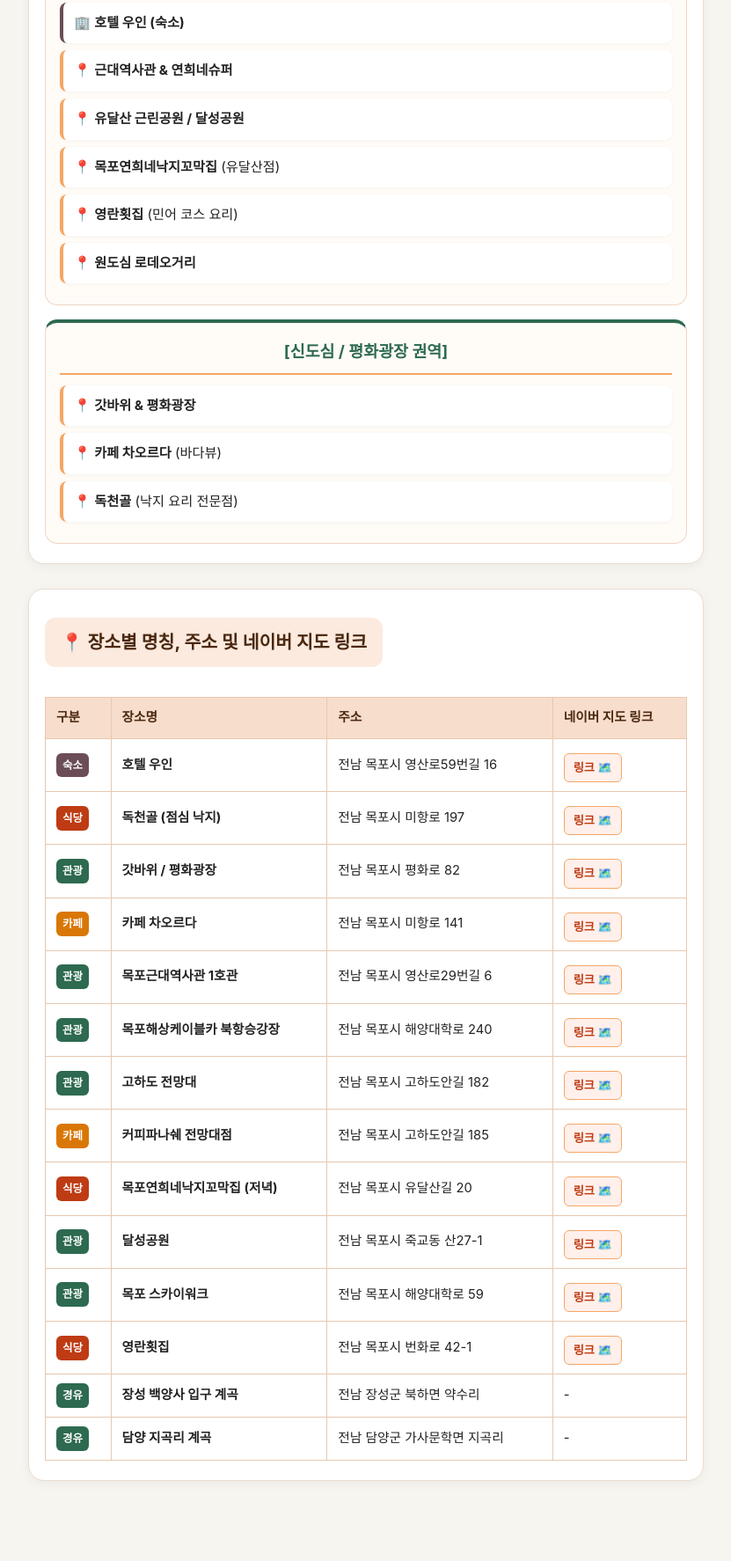
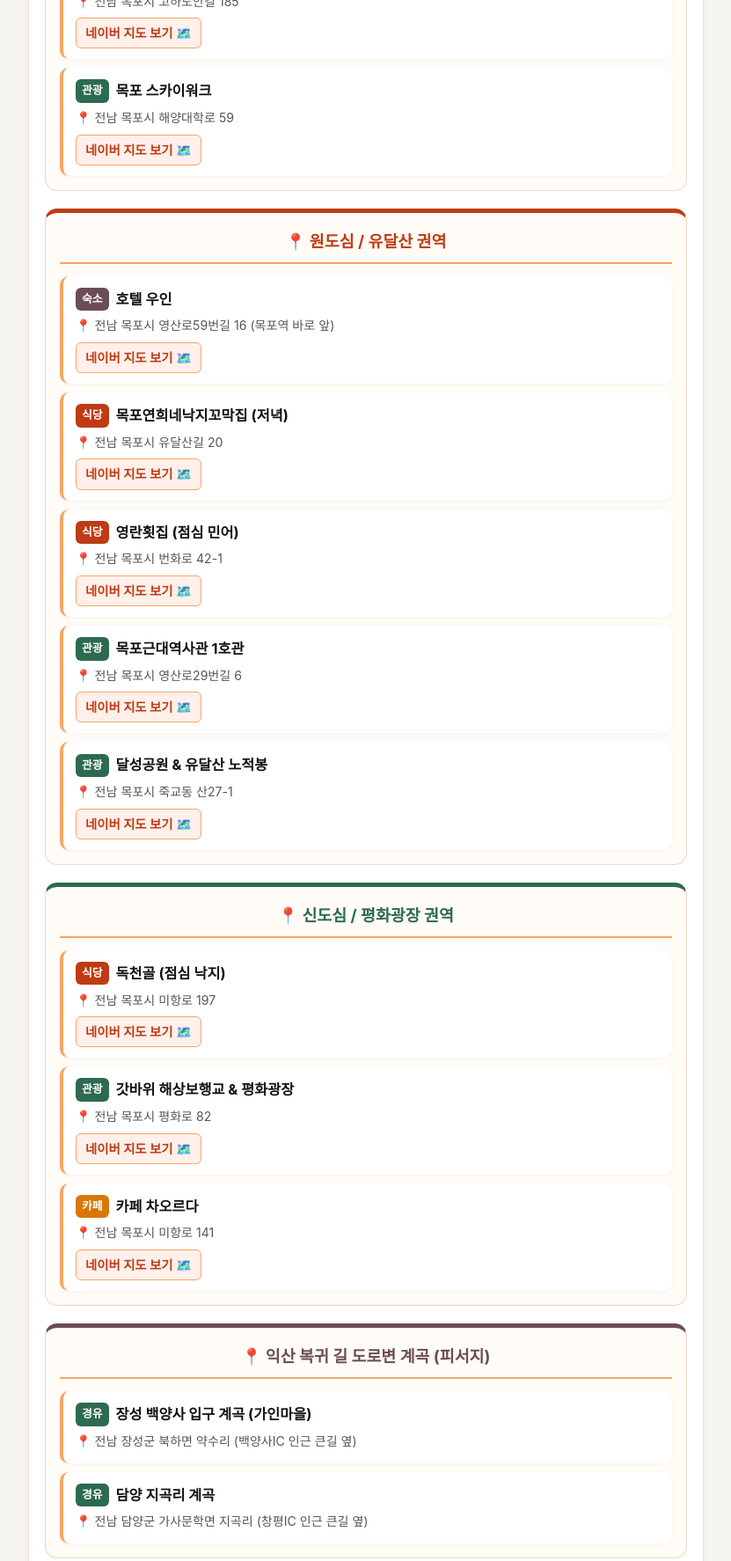
Before and after one commit to kse-beep/private, a plain HTML site: page mp2026/index.html in a window 1280 px wide. Shown: the part 3902-5676 px from the top of the page at 88% size, without its empty margins (224-1055 px from the left). Before the commit the page ends 5633 px from the top, so only its background shows below. Drawn offline with Linux system fonts and the light colour scheme; a web font is replaced by a local one.

Commit message:
Update index.html

```diff
--- a/mp2026/index.html
+++ b/mp2026/index.html
@@ -73,7 +73,7 @@
         .time-block {
             margin-bottom: 28px;
             padding-bottom: 24px;
-            border-bottom: 1px dashed #e8d0be; /* 코스 구분 가로선 */
+            border-bottom: 1px dashed #e8d0be;
             position: relative;
         }
         .time-block:last-child {
@@ -130,11 +130,11 @@
             border: 1px solid #f0d5c2;
         }
 
-        /* 레이아웃 맵 스타일 */
+        /* 권역별 거점 통합 카드 스타일 */
         .map-container {
             display: flex;
             flex-direction: column;
-            gap: 16px;
+            gap: 20px;
             margin-top: 16px;
         }
         .map-zone {
@@ -147,55 +147,49 @@
             font-size: 1.15em;
             text-align: center;
             padding-bottom: 8px;
-            margin-bottom: 12px;
+            margin-bottom: 14px;
             border-bottom: 2px solid #f5a665;
             font-weight: 700;
         }
-        .map-zone.west { border-top: 4px solid #d97706; }
-        .map-zone.center { border-top: 4px solid #be3b13; }
-        .map-zone.east { border-top: 4px solid #2d6a4f; }
+        .map-zone.west { border-top: 5px solid #d97706; }
+        .map-zone.center { border-top: 5px solid #be3b13; }
+        .map-zone.east { border-top: 5px solid #2d6a4f; }
+        .map-zone.way { border-top: 5px solid #6b4d57; }
 
-        .pin-item {
+        .pin-card {
             background: white;
-            padding: 10px 12px;
-            margin-bottom: 8px;
-            border-radius: 8px;
+            padding: 12px 14px;
+            margin-bottom: 10px;
+            border-radius: 10px;
             border-left: 4px solid #f5a665;
-            font-size: 0.95em;
-            color: #222222;
             box-shadow: 0 1px 4px rgba(0,0,0,0.04);
         }
+        .pin-card:last-child {
+            margin-bottom: 0;
+        }
+        .pin-header {
+            display: flex;
+            align-items: center;
+            gap: 8px;
+            margin-bottom: 4px;
+        }
+        .pin-name {
+            font-weight: 700;
+            font-size: 1.02em;
+            color: #111111;
+        }
+        .pin-address {
+            font-size: 0.88em;
+            color: #555555;
+            margin-top: 2px;
+        }
 
-        /* 테이블 스타일 */
-        .table-wrapper {
-            width: 100%;
-            overflow-x: auto;
-            margin-top: 14px;
-        }
-        table {
-            width: 100%;
-            border-collapse: collapse;
-            background: white;
-            border-radius: 8px;
-            min-width: 500px;
-        }
-        th, td {
-            border: 1px solid #e8c8b0;
-            padding: 10px 12px;
-            text-align: left;
-            font-size: 0.92em;
-            color: #222222;
-        }
-        th {
-            background-color: #f7ddcc;
-            color: #4a2810;
-            font-weight: 700;
-        }
+        /* 태그 스타일 */
         .category-tag {
             display: inline-block;
-            padding: 3px 7px;
+            padding: 2px 7px;
             border-radius: 6px;
-            font-size: 0.85em;
+            font-size: 0.8em;
             font-weight: 700;
             color: white;
             white-space: nowrap;
@@ -338,141 +332,154 @@
         </div>
     </div>
 
-    <!-- 2. 권역별 레이아웃 Map -->
+    <!-- 2. 통합 권역별 거점 지도 & 장소 정보 -->
     <div class="section">
-        <h2>🗺️ 목포 권역별 거점 레이아웃 Map</h2>
+        <h2>🗺️ 권역별 거점 주소 & 네이버 지도 보기</h2>
 
         <div class="map-container">
             <!-- 서부 권역 -->
             <div class="map-zone west">
-                <div class="map-zone-title" style="color: #d97706;">[북항 / 고하도 / 대반동 권역]</div>
-                <div class="pin-item">📍 <b>케이블카 북항승강장</b></div>
-                <div class="pin-item">📍 <b>고하도 전망대 & 데크</b></div>
-                <div class="pin-item">📍 <b>커피파나쉐 전망대점</b></div>
-                <div class="pin-item">📍 <b>목포 스카이워크</b></div>
+                <div class="map-zone-title" style="color: #d97706;">📍 북항 / 고하도 / 대반동 권역</div>
+
+                <div class="pin-card">
+                    <div class="pin-header">
+                        <span class="category-tag tag-spot">관광</span>
+                        <span class="pin-name">목포해상케이블카 북항승강장</span>
+                    </div>
+                    <div class="pin-address">📍 전남 목포시 해양대학로 240</div>
+                    <a href="https://naver.me/FPn5pq8c" target="_blank" class="map-link">네이버 지도 보기 🗺️</a>
+                </div>
+
+                <div class="pin-card">
+                    <div class="pin-header">
+                        <span class="category-tag tag-spot">관광</span>
+                        <span class="pin-name">고하도 전망대 & 해상데크</span>
+                    </div>
+                    <div class="pin-address">📍 전남 목포시 고하도안길 182</div>
+                    <a href="https://naver.me/F0z2U671" target="_blank" class="map-link">네이버 지도 보기 🗺️</a>
+                </div>
+
+                <div class="pin-card">
+                    <div class="pin-header">
+                        <span class="category-tag tag-cafe">카페</span>
+                        <span class="pin-name">커피파나쉐 전망대점</span>
+                    </div>
+                    <div class="pin-address">📍 전남 목포시 고하도안길 185</div>
+                    <a href="https://naver.me/58NKnVs8" target="_blank" class="map-link">네이버 지도 보기 🗺️</a>
+                </div>
+
+                <div class="pin-card">
+                    <div class="pin-header">
+                        <span class="category-tag tag-spot">관광</span>
+                        <span class="pin-name">목포 스카이워크</span>
+                    </div>
+                    <div class="pin-address">📍 전남 목포시 해양대학로 59</div>
+                    <a href="https://naver.me/xyTn3KQe" target="_blank" class="map-link">네이버 지도 보기 🗺️</a>
+                </div>
             </div>
 
             <!-- 중앙 권역 -->
             <div class="map-zone center">
-                <div class="map-zone-title" style="color: #be3b13;">[원도심 / 유달산 권역]</div>
-                <div class="pin-item" style="border-left-color: #6b4d57;">🏢 <b>호텔 우인 (숙소)</b></div>
-                <div class="pin-item">📍 <b>근대역사관 & 연희네슈퍼</b></div>
-                <div class="pin-item">📍 <b>유달산 근린공원 / 달성공원</b></div>
-                <div class="pin-item">📍 <b>목포연희네낙지꼬막집</b> (유달산점)</div>
-                <div class="pin-item">📍 <b>영란횟집</b> (민어 코스 요리)</div>
-                <div class="pin-item">📍 <b>원도심 로데오거리</b></div>
+                <div class="map-zone-title" style="color: #be3b13;">📍 원도심 / 유달산 권역</div>
+
+                <div class="pin-card">
+                    <div class="pin-header">
+                        <span class="category-tag tag-hotel">숙소</span>
+                        <span class="pin-name">호텔 우인</span>
+                    </div>
+                    <div class="pin-address">📍 전남 목포시 영산로59번길 16 (목포역 바로 앞)</div>
+                    <a href="https://naver.me/xTT6VyS8" target="_blank" class="map-link">네이버 지도 보기 🗺️</a>
+                </div>
+
+                <div class="pin-card">
+                    <div class="pin-header">
+                        <span class="category-tag tag-food">식당</span>
+                        <span class="pin-name">목포연희네낙지꼬막집 (저녁)</span>
+                    </div>
+                    <div class="pin-address">📍 전남 목포시 유달산길 20</div>
+                    <a href="https://naver.me/Gn0yeDkv" target="_blank" class="map-link">네이버 지도 보기 🗺️</a>
+                </div>
+
+                <div class="pin-card">
+                    <div class="pin-header">
+                        <span class="category-tag tag-food">식당</span>
+                        <span class="pin-name">영란횟집 (점심 민어)</span>
+                    </div>
+                    <div class="pin-address">📍 전남 목포시 번화로 42-1</div>
+                    <a href="https://naver.me/xY4sr0g7" target="_blank" class="map-link">네이버 지도 보기 🗺️</a>
+                </div>
+
+                <div class="pin-card">
+                    <div class="pin-header">
+                        <span class="category-tag tag-spot">관광</span>
+                        <span class="pin-name">목포근대역사관 1호관</span>
+                    </div>
+                    <div class="pin-address">📍 전남 목포시 영산로29번길 6</div>
+                    <a href="https://naver.me/x67yMEXI" target="_blank" class="map-link">네이버 지도 보기 🗺️</a>
+                </div>
+
+                <div class="pin-card">
+                    <div class="pin-header">
+                        <span class="category-tag tag-spot">관광</span>
+                        <span class="pin-name">달성공원 & 유달산 노적봉</span>
+                    </div>
+                    <div class="pin-address">📍 전남 목포시 죽교동 산27-1</div>
+                    <a href="https://naver.me/Ge7F9J0n" target="_blank" class="map-link">네이버 지도 보기 🗺️</a>
+                </div>
             </div>
 
             <!-- 동부 권역 -->
             <div class="map-zone east">
-                <div class="map-zone-title" style="color: #2d6a4f;">[신도심 / 평화광장 권역]</div>
-                <div class="pin-item">📍 <b>갓바위 & 평화광장</b></div>
-                <div class="pin-item">📍 <b>카페 차오르다</b> (바다뷰)</div>
-                <div class="pin-item">📍 <b>독천골</b> (낙지 요리 전문점)</div>
+                <div class="map-zone-title" style="color: #2d6a4f;">📍 신도심 / 평화광장 권역</div>
+
+                <div class="pin-card">
+                    <div class="pin-header">
+                        <span class="category-tag tag-food">식당</span>
+                        <span class="pin-name">독천골 (점심 낙지)</span>
+                    </div>
+                    <div class="pin-address">📍 전남 목포시 미항로 197</div>
+                    <a href="https://naver.me/GOPe4acw" target="_blank" class="map-link">네이버 지도 보기 🗺️</a>
+                </div>
+
+                <div class="pin-card">
+                    <div class="pin-header">
+                        <span class="category-tag tag-spot">관광</span>
+                        <span class="pin-name">갓바위 해상보행교 & 평화광장</span>
+                    </div>
+                    <div class="pin-address">📍 전남 목포시 평화로 82</div>
+                    <a href="https://naver.me/xnh15eup" target="_blank" class="map-link">네이버 지도 보기 🗺️</a>
+                </div>
+
+                <div class="pin-card">
+                    <div class="pin-header">
+                        <span class="category-tag tag-cafe">카페</span>
+                        <span class="pin-name">카페 차오르다</span>
+                    </div>
+                    <div class="pin-address">📍 전남 목포시 미항로 141</div>
+                    <a href="https://naver.me/5xjpsOzw" target="_blank" class="map-link">네이버 지도 보기 🗺️</a>
+                </div>
             </div>
-        </div>
-    </div>
 
-    <!-- 3. 위치별 주소 및 상세 정보 -->
-    <div class="section">
-        <h2>📍 장소별 명칭, 주소 및 네이버 지도 링크</h2>
-        <div class="table-wrapper">
-            <table>
-                <thead>
-                    <tr>
-                        <th>구분</th>
-                        <th>장소명</th>
-                        <th>주소</th>
-                        <th>네이버 지도 링크</th>
-                    </tr>
-                </thead>
-                <tbody>
-                    <tr>
-                        <td><span class="category-tag tag-hotel">숙소</span></td>
-                        <td><b>호텔 우인</b></td>
-                        <td>전남 목포시 영산로59번길 16</td>
-                        <td><a href="https://naver.me/xTT6VyS8" target="_blank" class="map-link">링크 🗺️</a></td>
-                    </tr>
-                    <tr>
-                        <td><span class="category-tag tag-food">식당</span></td>
-                        <td><b>독천골 (점심 낙지)</b></td>
-                        <td>전남 목포시 미항로 197</td>
-                        <td><a href="https://naver.me/GOPe4acw" target="_blank" class="map-link">링크 🗺️</a></td>
-                    </tr>
-                    <tr>
-                        <td><span class="category-tag tag-spot">관광</span></td>
-                        <td><b>갓바위 / 평화광장</b></td>
-                        <td>전남 목포시 평화로 82</td>
-                        <td><a href="https://naver.me/xnh15eup" target="_blank" class="map-link">링크 🗺️</a></td>
-                    </tr>
-                    <tr>
-                        <td><span class="category-tag tag-cafe">카페</span></td>
-                        <td><b>카페 차오르다</b></td>
-                        <td>전남 목포시 미항로 141</td>
-                        <td><a href="https://naver.me/5xjpsOzw" target="_blank" class="map-link">링크 🗺️</a></td>
-                    </tr>
-                    <tr>
-                        <td><span class="category-tag tag-spot">관광</span></td>
-                        <td><b>목포근대역사관 1호관</b></td>
-                        <td>전남 목포시 영산로29번길 6</td>
-                        <td><a href="https://naver.me/x67yMEXI" target="_blank" class="map-link">링크 🗺️</a></td>
-                    </tr>
-                    <tr>
-                        <td><span class="category-tag tag-spot">관광</span></td>
-                        <td><b>목포해상케이블카 북항승강장</b></td>
-                        <td>전남 목포시 해양대학로 240</td>
-                        <td><a href="https://naver.me/FPn5pq8c" target="_blank" class="map-link">링크 🗺️</a></td>
-                    </tr>
-                    <tr>
-                        <td><span class="category-tag tag-spot">관광</span></td>
-                        <td><b>고하도 전망대</b></td>
-                        <td>전남 목포시 고하도안길 182</td>
-                        <td><a href="https://naver.me/F0z2U671" target="_blank" class="map-link">링크 🗺️</a></td>
-                    </tr>
-                    <tr>
-                        <td><span class="category-tag tag-cafe">카페</span></td>
-                        <td><b>커피파나쉐 전망대점</b></td>
-                        <td>전남 목포시 고하도안길 185</td>
-                        <td><a href="https://naver.me/58NKnVs8" target="_blank" class="map-link">링크 🗺️</a></td>
-                    </tr>
-                    <tr>
-                        <td><span class="category-tag tag-food">식당</span></td>
-                        <td><b>목포연희네낙지꼬막집 (저녁)</b></td>
-                        <td>전남 목포시 유달산길 20</td>
-                        <td><a href="https://naver.me/Gn0yeDkv" target="_blank" class="map-link">링크 🗺️</a></td>
-                    </tr>
-                    <tr>
-                        <td><span class="category-tag tag-spot">관광</span></td>
-                        <td><b>달성공원</b></td>
-                        <td>전남 목포시 죽교동 산27-1</td>
-                        <td><a href="https://naver.me/Ge7F9J0n" target="_blank" class="map-link">링크 🗺️</a></td>
-                    </tr>
-                    <tr>
-                        <td><span class="category-tag tag-spot">관광</span></td>
-                        <td><b>목포 스카이워크</b></td>
-                        <td>전남 목포시 해양대학로 59</td>
-                        <td><a href="https://naver.me/xyTn3KQe" target="_blank" class="map-link">링크 🗺️</a></td>
-                    </tr>
-                    <tr>
-                        <td><span class="category-tag tag-food">식당</span></td>
-                        <td><b>영란횟집</b></td>
-                        <td>전남 목포시 번화로 42-1</td>
-                        <td><a href="https://naver.me/xY4sr0g7" target="_blank" class="map-link">링크 🗺️</a></td>
-                    </tr>
-                    <tr>
-                        <td><span class="category-tag tag-spot">경유</span></td>
-                        <td><b>장성 백양사 입구 계곡</b></td>
-                        <td>전남 장성군 북하면 약수리</td>
-                        <td>-</td>
-                    </tr>
-                    <tr>
-                        <td><span class="category-tag tag-spot">경유</span></td>
-                        <td><b>담양 지곡리 계곡</b></td>
-                        <td>전남 담양군 가사문학면 지곡리</td>
-                        <td>-</td>
-                    </tr>
-                </tbody>
-            </table>
+            <!-- 복귀 길 경유지 -->
+            <div class="map-zone way">
+                <div class="map-zone-title" style="color: #6b4d57;">📍 익산 복귀 길 도로변 계곡 (피서지)</div>
+
+                <div class="pin-card">
+                    <div class="pin-header">
+                        <span class="category-tag tag-spot">경유</span>
+                        <span class="pin-name">장성 백양사 입구 계곡 (가인마을)</span>
+                    </div>
+                    <div class="pin-address">📍 전남 장성군 북하면 약수리 (백양사IC 인근 큰길 옆)</div>
+                </div>
+
+                <div class="pin-card">
+                    <div class="pin-header">
+                        <span class="category-tag tag-spot">경유</span>
+                        <span class="pin-name">담양 지곡리 계곡</span>
+                    </div>
+                    <div class="pin-address">📍 전남 담양군 가사문학면 지곡리 (창평IC 인근 큰길 옆)</div>
+                </div>
+            </div>
         </div>
     </div>
 
```
